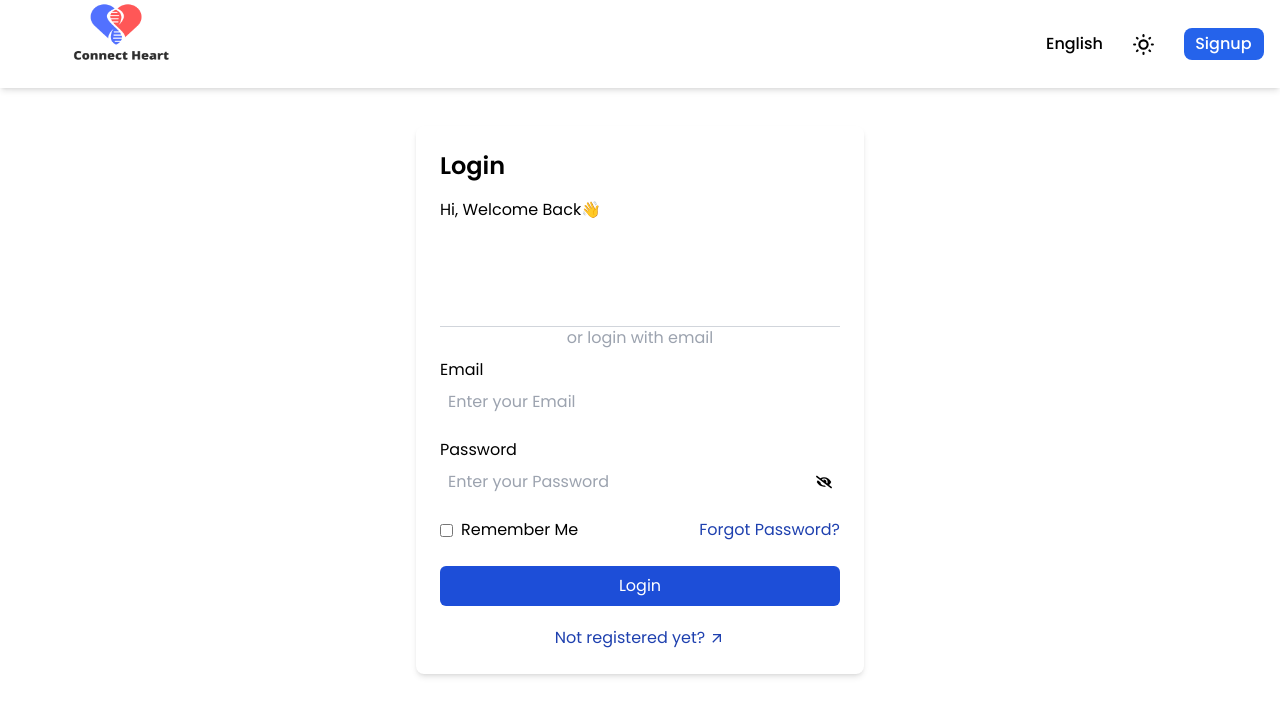
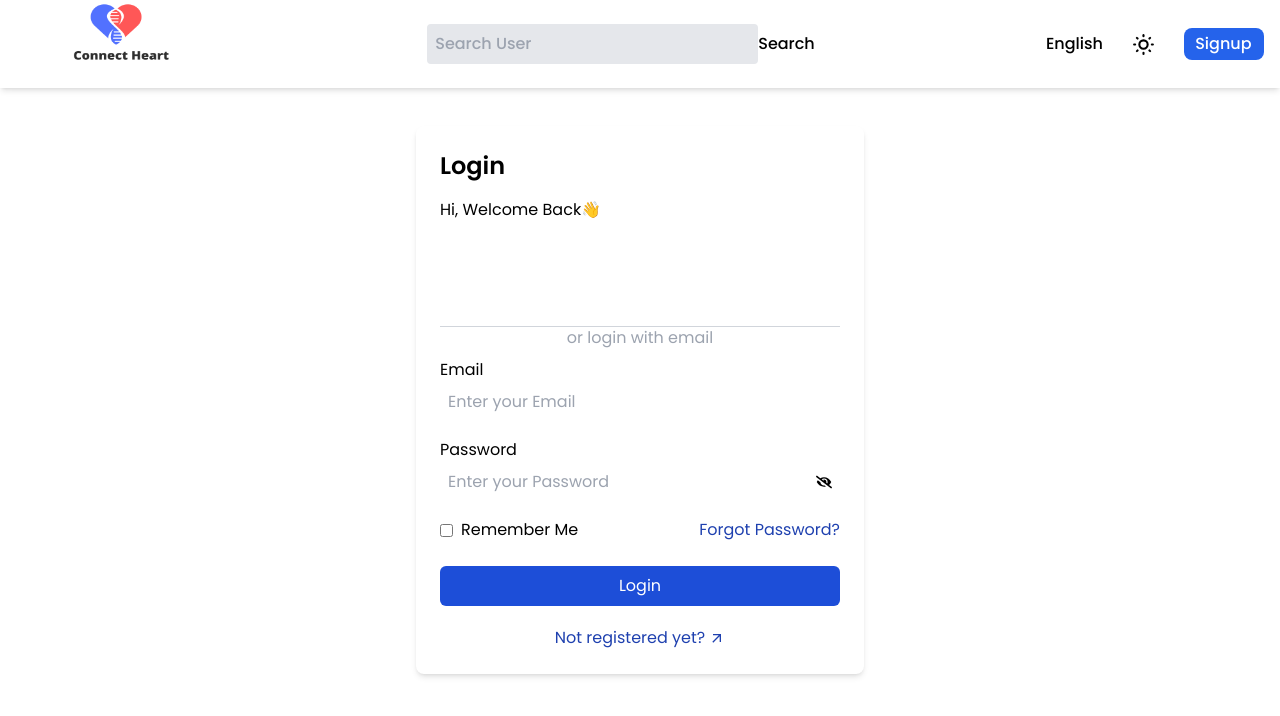
Before and after one commit to aayushbhattarai7/ConnectHeart-Frontend, a React (Vite) app: page /login in a window 1280 px wide. Shown: the top 716 px of the page. Built offline with nearby package versions, Linux system fonts and the light colour scheme; no server answers.

Commit message:
feat(search): Add search ui in header section

```diff
--- a/src/ui/landingPage/organisms/Header.tsx
+++ b/src/ui/landingPage/organisms/Header.tsx
@@ -6,11 +6,17 @@ import { useLang } from '../../../hooks/useLang';
 import { LanguageEnum } from '../../../types/global.types';
 import { LuSunMedium } from 'react-icons/lu';
 import { ThemeContext } from '../../../contexts/ThemeContext';
-import whiteLogo from '../../../assets/images/logo.png'
-import darkLogo from '../../../assets/images/logo1.png'
+import whiteLogo from '../../../assets/images/logo.png';
+import darkLogo from '../../../assets/images/logo1.png';
+import axiosInstance from '../../../service/instance';
+interface User {
+  first_name: string;
+  last_name: string;
+}
 const Header = () => {
   const { lang, setLang } = useLang();
   const [sideBar, setSidebar] = useState(false);
+  const [user, setUser] = useState<User | null>(null);
   const toggleLanguage = () => {
     setLang(lang === LanguageEnum.en ? LanguageEnum.ne : LanguageEnum.en);
   };
@@ -24,8 +30,29 @@ const Header = () => {
       theme.dispatch({ type: 'DARKMODE' });
     }
   };
+
+  const handleSearch = (event: React.ChangeEvent<HTMLInputElement>) => {
+    event.preventDefault();
+    const searchValue = event.target.value.trim();
+    const searchParts = searchValue.split(' ');
+    if (searchParts.length === 1) {
+      searchUser(searchParts[0], '');
+    } else if (searchParts.length >= 2) {
+      searchUser(searchParts[0], searchParts[1]);
+    }
+  };
+  const searchUser = async (first_name: string, last_name: string) => {
+    const response = await axiosInstance.get('/auth/search', {
+      params: {
+        first_name,
+        last_name,
+      },
+    });
+    setUser(response.data);
+    console.log(response, 'haha');
+  };
+
   const logo = darkMode ? darkLogo : whiteLogo;
-
   const targetPath =
     location.pathname !== '/login' && location.pathname !== '/signup' ? '/' : '/login';
   return (
@@ -48,7 +75,30 @@ const Header = () => {
               </NavLink>
             </h2>
           </div>
+          <div>
+            <form action="" onSubmit={() => handleSearch}>
+              <input
+                type="text"
+                className={
+                  darkMode
+                    ? 'p-2 outline-none rounded bg-gray-200 text-black'
+                    : 'p-2 outline-none rounded bg-gray-800 text-white'
+                }
+                onChange={handleSearch}
+                placeholder="Search User"
+              />
 
+              <button type="submit">Search</button>
+            </form>
+
+            {user && (
+              <div className="mt-4 bg-gray-100 dark:bg-gray-700 p-2 rounded-lg">
+                <p>
+                  <strong>Name:</strong> {user.first_name} {user.last_name}
+                </p>
+              </div>
+            )}
+          </div>
           <div className="flex justify-center items-center gap-7">
             <button onClick={toggleLanguage}>
               {lang === 'en' ? <p>English</p> : <p>नेपाली</p>}
```
